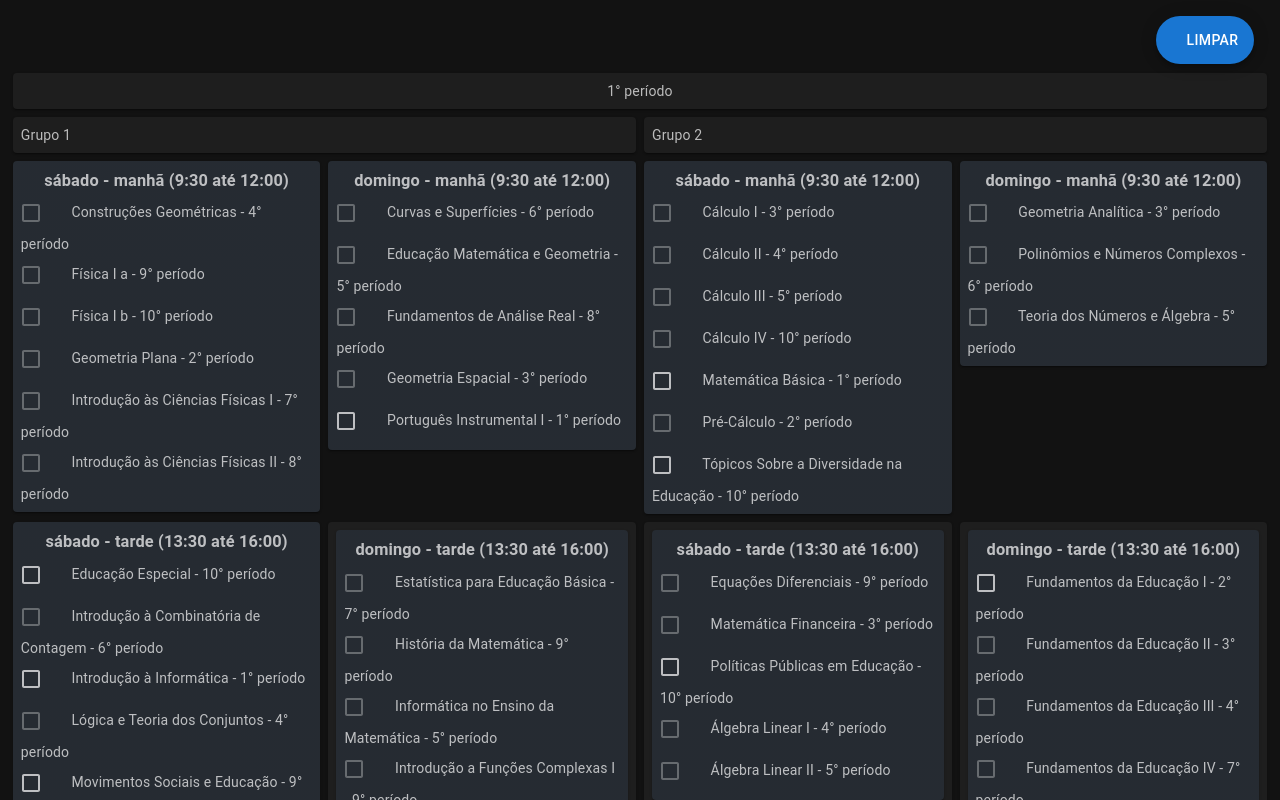
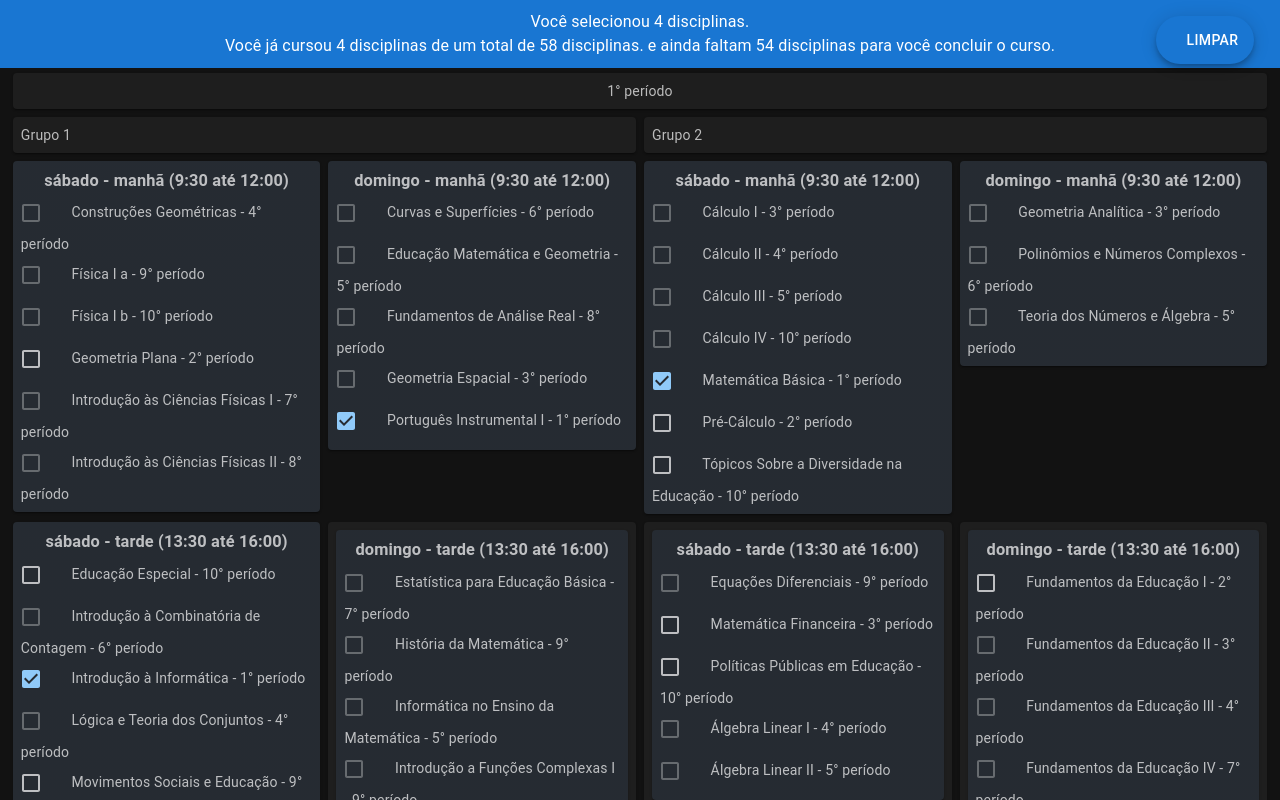
Before and after one commit to fabio460/grade-matematica-cederj, a React (Vite) app: page / in a window 1280 px wide. Shown: the top 800 px of the page. Built offline with nearby package versions, Linux system fonts and the light colour scheme; some icons are missing.

Commit message:
teste de deploy 3

```diff
--- a/src/App.tsx
+++ b/src/App.tsx
@@ -6,6 +6,7 @@ import CleaningServicesIcon from '@mui/icons-material/CleaningServices';
 import { handleHabilitado, limpaStorage } from './metodosGerais';
 
 function App() {
+  const quantidadeTotalDeDisciplinas = listaDisciplinas.length;
 
   const listaOrdenada = listaDisciplinas.sort((a,b) => (a.nome < b.nome) ? -1 : (a.nome > b.nome)? 1 : 0)
   const lista:Disciplina[] = JSON.parse(localStorage.getItem("listaStorage") as string) ? JSON.parse(localStorage.getItem("listaStorage") as string) : listaOrdenada
@@ -19,6 +20,7 @@ function App() {
   const listaNoveFiltrada = listaOitoFiltrada.filter((disciplina) => disciplina.selecionado === false || disciplina.indicadorPeriodo >= 9);
   const listaDezFiltrada = listaNoveFiltrada.filter((disciplina) => disciplina.selecionado === false || disciplina.indicadorPeriodo >= 10);
 
+  const restastanteDisciplinas = lista.filter((disciplina) => disciplina.selecionado === false).length;
 
   handleHabilitado(lista)
 
@@ -28,6 +30,21 @@ function App() {
         <CleaningServicesIcon sx={{ mr: 1 }} />
         Limpar
       </Fab>
+      <div style={{position:"fixed", top:0, left:0, right:0,zIndex:500}}>
+        {
+          lista.filter((disciplina) => disciplina.selecionado === true).length > 0 ?
+          <div style={{textAlign:"center", backgroundColor:"#1976d2", color:"#fff", padding:"10px"}}>
+            Você selecionou {lista.filter((disciplina) => disciplina.selecionado === true).length} {lista.filter((disciplina) => disciplina.selecionado === true).length === 1 ? 'disciplina' : 'disciplinas'}.
+            <div>
+                Você já cursou {quantidadeTotalDeDisciplinas - restastanteDisciplinas} {quantidadeTotalDeDisciplinas - restastanteDisciplinas === 1 ? 'disciplina' : 'disciplinas'} de um total de {quantidadeTotalDeDisciplinas} {quantidadeTotalDeDisciplinas === 1 ? 'disciplina' : 'disciplinas'}. e ainda faltam {restastanteDisciplinas} {restastanteDisciplinas === 1 ? 'disciplina' : 'disciplinas'} para você concluir o curso.
+             </div>
+          </div>
+          :
+          <div style={{textAlign:"center", backgroundColor:"#1976d2", color:"#fff", padding:"10px"}}>
+            Nenhuma disciplina selecionada.
+          </div>
+        }
+      </div>
       <GradeResponsiva periodo={1} lista={lista}/>
       <GradeResponsiva periodo={2} lista={listaDoisFiltrada}/>
       <GradeResponsiva periodo={3} lista={listaTresFiltrada}/>
--- a/src/Componentes/cardPeriodos.tsx
+++ b/src/Componentes/cardPeriodos.tsx
@@ -48,7 +48,7 @@ export default function CardPeriodos({periodo,lista,grupo, horario, diaDaSemana}
                 }
                   label={disciplina.habilitado ? '' : ''}
                  />
-                  <Tooltip title={disciplina.habilitado ? '' :
+                  <Tooltip title={
                     <div>
                       <h3 style={{textAlign:"center"}}>Pré-requisito</h3>
                       <div>{disciplina.preRequisito.split(',').map((e,key)=><div key={key}>{e}</div>)}</div>
--- a/src/Componentes/listaDeMaterias.ts
+++ b/src/Componentes/listaDeMaterias.ts
@@ -28,7 +28,7 @@ export const listaDisciplinas:Disciplina[] = [
      universidade: "UFF",
      tipo: "Obrigatória",
      provaPresencial: true,
-     selecionado: false,
+     selecionado: true,
      grupo: "G2",
      diaDaSemana: "sábado",
      horario: "manhã (9:30 até 12:00)" ,
@@ -44,7 +44,7 @@ export const listaDisciplinas:Disciplina[] = [
      universidade: "UNIRIO",
      tipo: "Obrigatória",
      provaPresencial: true,
-     selecionado: false,
+     selecionado: true,
      grupo: "G1",
      diaDaSemana: "domingo",
      horario: "manhã (9:30 até 12:00)" ,
@@ -57,7 +57,7 @@ export const listaDisciplinas:Disciplina[] = [
      nome: "Seminários de Educação a Distância",
      cargaHoraria: 60,
      preRequisito: "não tem",
-     selecionado: false,
+     selecionado: true,
      universidade: "UFF",
      tipo: "Obrigatória",
      provaPresencial: false,
@@ -73,7 +73,7 @@ export const listaDisciplinas:Disciplina[] = [
      universidade: "UFF",
      tipo: "Obrigatória",
      provaPresencial: true,
-     selecionado: false,
+     selecionado: true,
      grupo: "G1",
      diaDaSemana: "sábado",
      horario: "tarde (13:30 até 16:00)" ,
```
